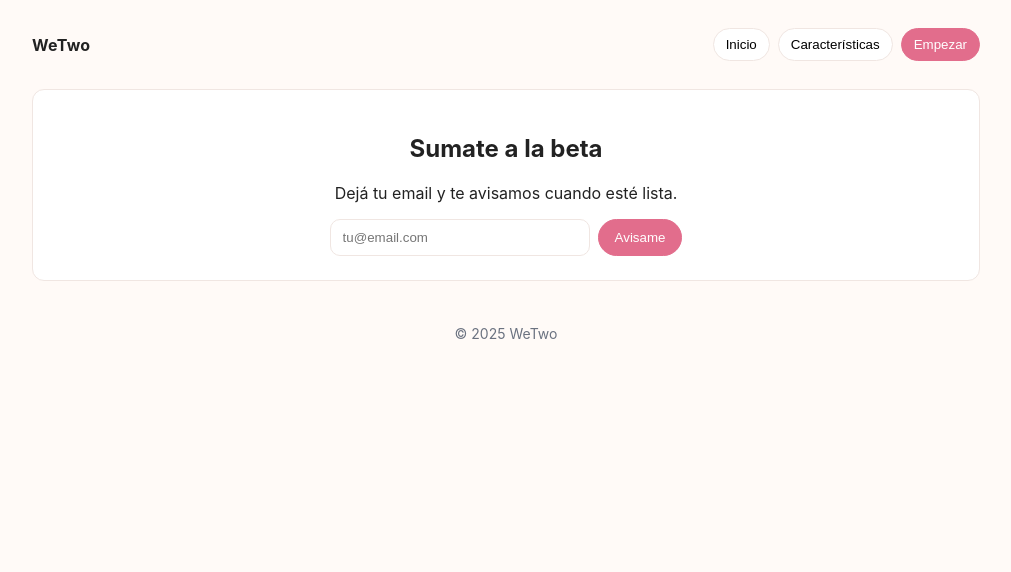
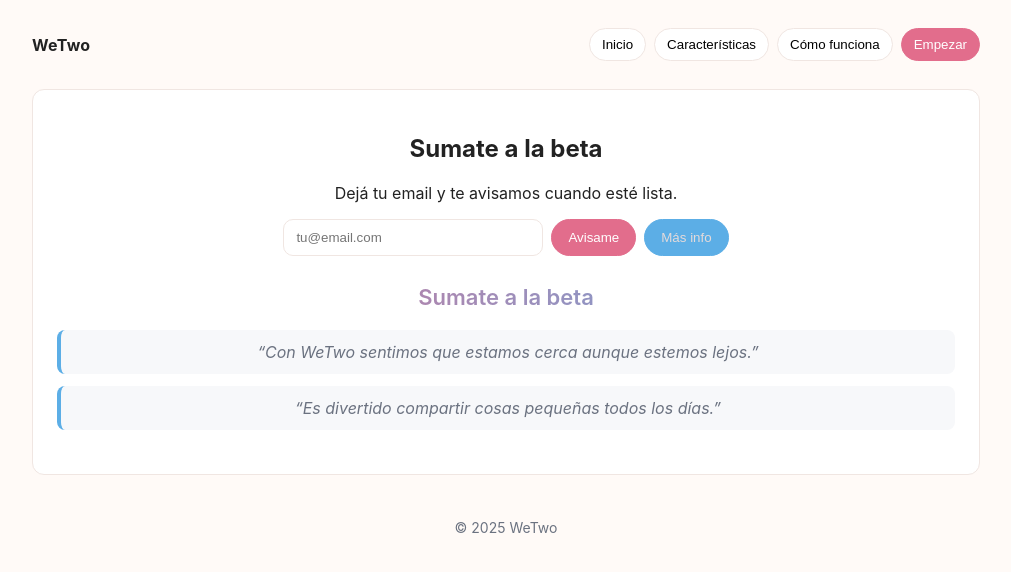
Before and after one commit to 00luchoc/WeTwo, a React (Vite) app in the folder WeTwo-Front/: page / in a window 1280 px wide. Both pictures are taken after a click on the button "Probar demo". Shown: the top 572 px of the page, without its empty margins (134-1145 px from the left). Built offline with nearby package versions, Linux system fonts and the light colour scheme.

Commit message:
mejora de la landing page

```diff
--- a/WeTwo-Front/src/App.jsx
+++ b/WeTwo-Front/src/App.jsx
@@ -1,8 +1,10 @@
 import React, { useState } from "react";
+import "./styles.css";
 
 const SECTIONS = {
   hero: "Inicio",
   features: "Características",
+  how: "Cómo funciona",
   cta: "Empezar",
 };
 
@@ -30,12 +32,16 @@
         <section className="hero">
           <h1>Conectá con tu persona favorita, a la distancia</h1>
           <p>Mensajes, muro compartido, juegos y cápsulas del tiempo. Todo en un solo lugar.</p>
-          <button className="primaryBtn" onClick={() => setSection("cta")}>Probar demo</button>
+          <div style={{ marginTop: "20px" }}>
+            <button className="primaryBtn" onClick={() => setSection("cta")}>Probar demo</button>
+            <button className="altBtn" style={{ marginLeft: "8px" }} onClick={() => setSection("features")}>Ver más</button>
+          </div>
         </section>
       )}
 
       {section === "features" && (
         <section className="features">
+          <h2 className="sectionTitle">Un poco de lo que podés hacer</h2>
           <div className="feature">
             <h3>Muro compartido</h3>
             <p>Guardá recuerdos, notas e imágenes en común.</p>
@@ -51,6 +57,26 @@
         </section>
       )}
 
+      {section === "how" && (
+        <section>
+          <h2 className="sectionTitle">Cómo funciona</h2>
+          <div className="steps">
+            <div className="step">
+              <h4>1. Creá tu vínculo</h4>
+              <p>Registrate y conectá con tu pareja o mejor amig@.</p>
+            </div>
+            <div className="step">
+              <h4>2. Compartí</h4>
+              <p>Notas, fotos, recuerdos y pequeños momentos diarios.</p>
+            </div>
+            <div className="step">
+              <h4>3. Disfrutá</h4>
+              <p>Usá juegos, rachas y cápsulas para mantener la conexión.</p>
+            </div>
+          </div>
+        </section>
+      )}
+
       {section === "cta" && (
         <section className="cta">
           <h2>Sumate a la beta</h2>
@@ -58,7 +84,14 @@
           <form className="ctaForm" onSubmit={(e)=>{e.preventDefault(); alert("¡Gracias! Te avisamos pronto.");}}>
             <input placeholder="tu@email.com" type="email" required />
             <button className="primaryBtn" type="submit">Avisame</button>
+            <button className="altBtn" type="button">Más info</button>
           </form>
+
+          <h2 className="sectionTitle" >Sumate a la beta</h2>
+          <div className="testimonials">
+            <div className="testimonial">“Con WeTwo sentimos que estamos cerca aunque estemos lejos.”</div>
+            <div className="testimonial">“Es divertido compartir cosas pequeñas todos los días.”</div>
+          </div>
         </section>
       )}
 
--- a/WeTwo-Front/src/styles.css
+++ b/WeTwo-Front/src/styles.css
@@ -31,3 +31,63 @@
 .primaryBtn:hover { background: var(--brand-strong); }
 
 .landingFooter { text-align: center; color: var(--muted); padding: 28px 0; font-size: 14px; }
+
+:root {
+  --bg: #fffaf7;
+  --card: #ffffff;
+  --text: #222;
+  --muted: #6b7280;
+  --brand: #e26d8c;         /* rosa */
+  --brand-strong: #d35378;
+  --brand-alt: #5caee6;     /* celeste agregado */
+  --brand-alt-strong: #3b8dc4;
+  --line: #f0e6e2;
+}
+
+.sectionTitle {
+  text-align: center;
+  font-size: 22px;
+  font-weight: 600;
+  margin: 28px 0 12px;
+  background: linear-gradient(90deg, var(--brand), var(--brand-alt));
+  -webkit-background-clip: text;
+  -webkit-text-fill-color: transparent;
+}
+
+.steps {
+  display: grid;
+  grid-template-columns: repeat(auto-fit, minmax(200px, 1fr));
+  gap: 14px;
+  margin: 16px 0;
+}
+.step {
+  border: 1px solid var(--line);
+  border-radius: 12px;
+  background: var(--card);
+  padding: 16px;
+  text-align: center;
+}
+
+.testimonials {
+  display: grid;
+  gap: 12px;
+  margin: 20px 0;
+}
+.testimonial {
+  border-left: 4px solid var(--brand-alt);
+  padding: 12px;
+  background: #f7f8fa;
+  border-radius: 8px;
+  font-style: italic;
+  color: var(--muted);
+}
+
+.altBtn {
+  background: var(--brand-alt);
+  color: #e4dada;
+  border: 1px solid var(--brand-alt);
+  border-radius: 999px;
+  padding: 10px 16px;
+  cursor: pointer;
+}
+.altBtn:hover { background: var(--brand-alt-strong); }
```
